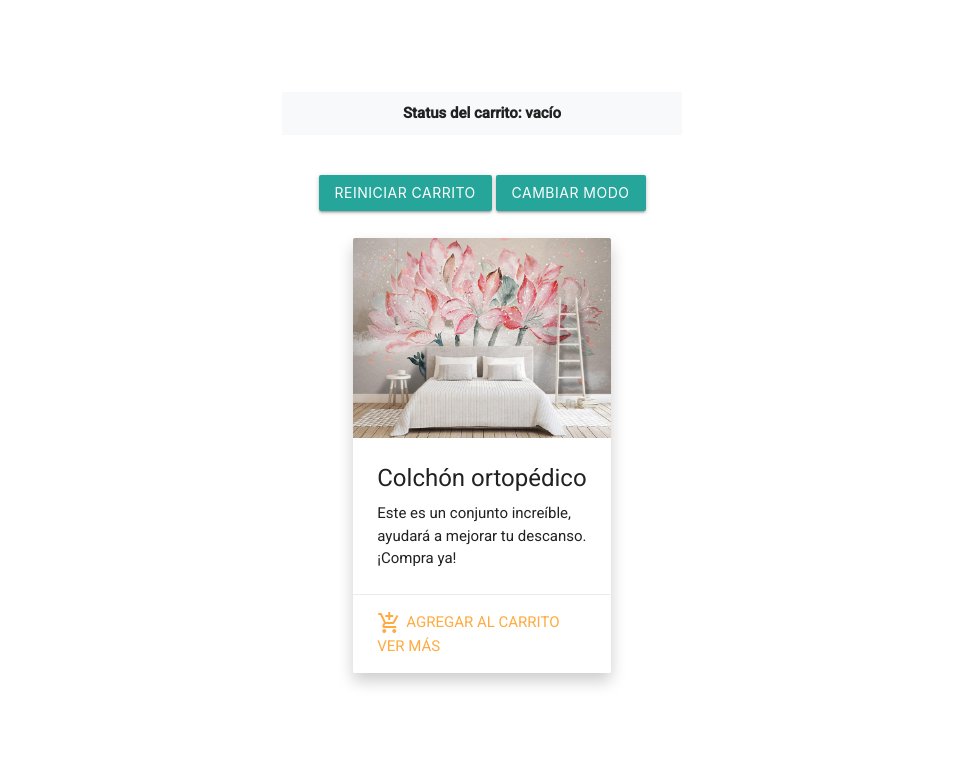
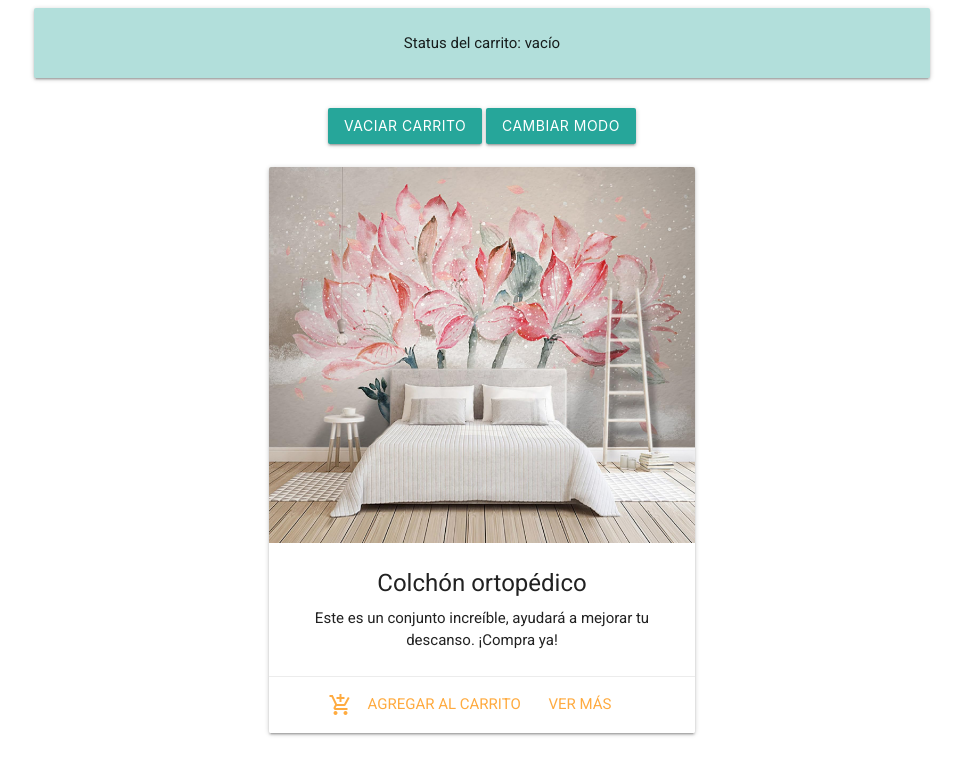
Before and after one commit to JoseDCaballero/tareaP2.2expusu, a plain HTML site: page index.html in a window 1280 px wide. Shown: the whole page, without its empty margins (158-1121 px from the left). Drawn offline with nearby package versions, Linux system fonts and the light colour scheme.

Commit message:
se agregó materialize css

```diff
--- a/index.html
+++ b/index.html
@@ -10,54 +10,9 @@
     <style>
         body {
             font-family: 'Roboto', sans-serif;
-            display: flex;
-            justify-content: center;
-            align-items: center;
             height: 100vh;
             margin: 0;
             transition: background-color 0.3s, color 0.3s;
-        }
-        .content-container {
-            display: flex;
-            flex-direction: column;
-            justify-content: center;
-            align-items: center;
-            width: 100%;
-            max-width: 400px;
-        }
-        .status-bar {
-            background-color: #f8f9fa;
-            padding: 10px;
-            text-align: center;
-            font-weight: bold;
-            margin-bottom: 20px;
-            width: 100%;
-        }
-        .reset-button {
-            margin: 20px 0;
-            text-align: center;
-        }
-        .card {
-            box-shadow: 0px 8px 16px rgba(0, 0, 0, 0.2);
-            width: 100%;
-        }
-        .card-image img {
-            height: 200px;
-            object-fit: cover;
-        }
-        .card-action a {
-            color: #00796B;
-            display: flex;
-            align-items: center;
-        }
-        .card-action a:hover {
-            color: #004D40;
-        }
-        .material-icons {
-            margin-right: 5px;
-        }
-        a:hover {
-            cursor: pointer;
         }
         .dark-mode {
             background-color: #121212;
@@ -71,8 +26,7 @@
             box-shadow: 0px 8px 16px rgba(255, 255, 255, 0.2);
         }
         .dark-mode .card-title {
-            background-color: rgba(255, 255, 255, 0.5);
-            color: black;
+            color: white;
         }
         .dark-mode .card-action a {
             color: #80cbc4;
@@ -83,30 +37,27 @@
     </style>
 </head>
 <body>
-    <div class="content-container">
-        <div class="status-bar" id="status-bar">Status del carrito: vacío</div>
-        <div class="reset-button">
-            <button class="btn waves-effect waves-light" onclick="reiniciarCarrito()">Reiniciar Carrito</button>
-            <button class="btn waves-effect waves-light" onclick="toggleMode()">Cambiar Modo</button>
+    <div class="container center-align">
+        <div class="status-bar card-panel teal lighten-4" id="status-bar">Status del carrito: vacío</div>
+        <div class="section">
+            <button class="btn waves-effect waves-light" onclick="reiniciarCarrito()">Vaciar carrito</button>
+            <button class="btn waves-effect waves-light" onclick="toggleMode()">Cambiar modo</button>
         </div>
-        <div class="container">
         <div class="row">
-                <div class="col s12">
+            <div class="col s12 m6 offset-m3">
                 <div class="card">
                     <div class="card-image">
-                            <img src="images/cama.jpg" alt="Producto">
+                        <img src="images/cama.jpg" alt="Producto" class="responsive-img">
                     </div>
                     <div class="card-content">
-                            <p class="card-title">Colchón ortopédico</p>
+                        <span class="card-title">Colchón ortopédico</span>
                         <p>Este es un conjunto increíble, ayudará a mejorar tu descanso. ¡Compra ya!</p>
                     </div>
                     <div class="card-action">
-                            <a onclick="agregarCarrito()">
-                                <i class="material-icons">add_shopping_cart</i>
-                                Agregar al Carrito
+                        <a onclick="agregarCarrito()" class="waves-effect waves-teal">
+                            <i class="material-icons left">add_shopping_cart</i>Agregar al Carrito
                         </a>
                         <a href="https://www.amazon.com.mx/Colch%C3%B3n-Ortop%C3%A9dico-Base-Elegante-Regalo/dp/B0CPN2RGRY?th=1" target="_blank">Ver Más</a>
-                        </div>
                     </div>
                 </div>
             </div>
@@ -115,19 +66,16 @@
     <script src="https://cdnjs.cloudflare.com/ajax/libs/materialize/1.0.0/js/materialize.min.js"></script>
     <script>
         let contadorCarrito = 0;
-
         function agregarCarrito() {
             contadorCarrito++;
             const statusBar = document.getElementById('status-bar');
             statusBar.textContent = `Status del carrito: ${contadorCarrito} producto${contadorCarrito > 1 ? 's' : ''}`;
         }
-
         function reiniciarCarrito() {
             contadorCarrito = 0;
             const statusBar = document.getElementById('status-bar');
             statusBar.textContent = 'Status del carrito: vacío';
         }
-
         function toggleMode() {
             document.body.classList.toggle('dark-mode');
         }
```
Lines whose indentation alone changed are shown as unchanged.
